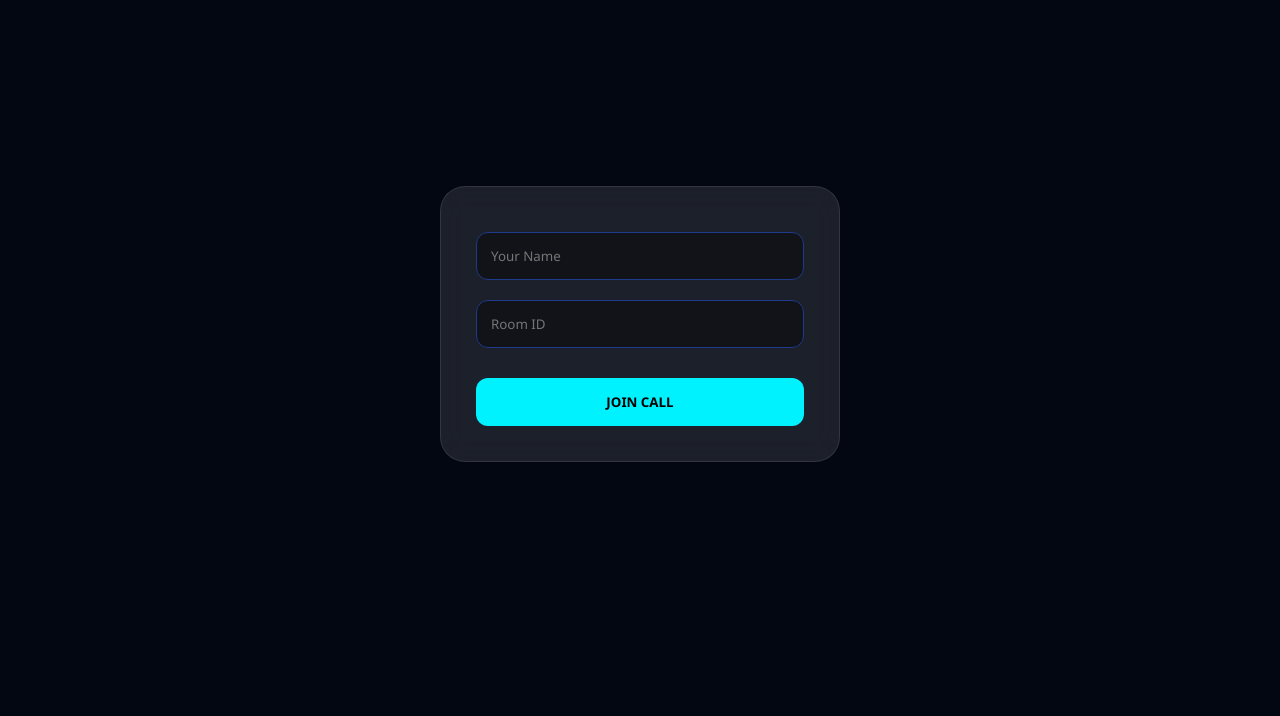
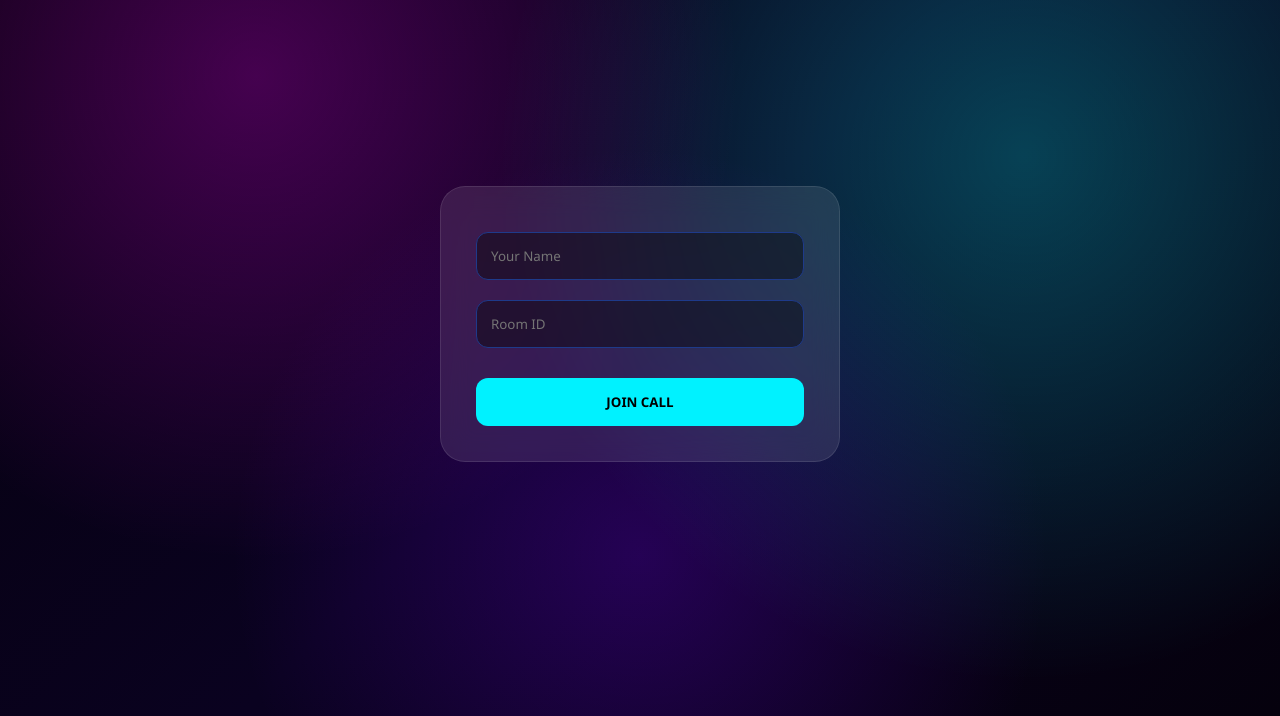
Before and after one commit to harrybrokk/Videocall, a website: page public/index.html in a window 1280 px wide. Shown: the part 84-800 px from the top of the page. Drawn offline with nearby package versions, Linux system fonts and the light colour scheme; no server answers.

Commit message:
Update index.html

```diff
--- a/public/index.html
+++ b/public/index.html
@@ -65,6 +65,16 @@
         .main-icon-btn { background: var(--glass); border: none; color: #fff; width: 50px; height: 50px; border-radius: 50%; cursor: pointer; font-size: 1.2rem; display: flex; align-items: center; justify-content: center; }
 
         .hidden { display: none !important; }
+        /* === PREMIUM COSMIC BACKGROUND (STEP 1) === */
+body {
+    background:
+        radial-gradient(circle at 20% 20%, rgba(255, 0, 255, 0.25), transparent 40%),
+        radial-gradient(circle at 80% 30%, rgba(0, 255, 255, 0.25), transparent 45%),
+        radial-gradient(circle at 50% 80%, rgba(120, 0, 255, 0.25), transparent 45%),
+        linear-gradient(135deg, #05010d, #0a0220, #05010d);
+    background-attachment: fixed;
+}
+
     </style>
 </head>
 <body>
```
